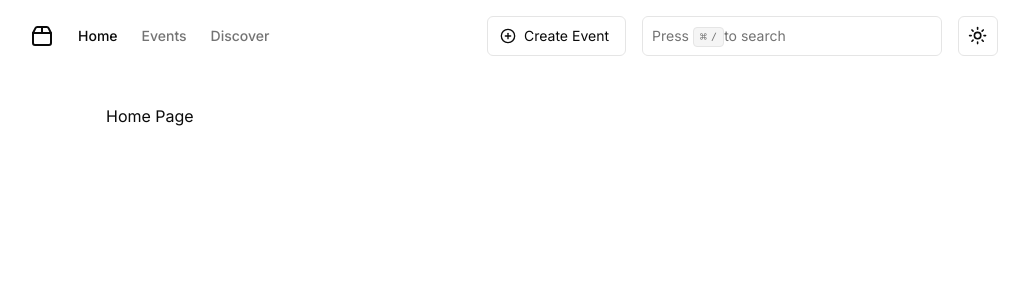
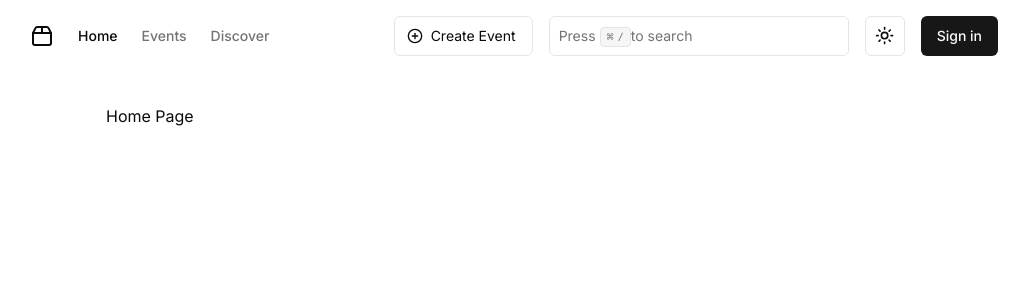
Before and after one commit to vasantakmr/events-app, a Next.js app: page / in a window 1280 px wide. Shown: the top 300 px of the page, without its empty margins (126-1155 px from the left). Built offline with nearby package versions, Linux system fonts and the light colour scheme; no server answers; the database is empty.

Commit message:
auth setup done

```diff
--- /dev/null
+++ b/components/auth/signin-button.tsx
@@ -0,0 +1,48 @@
+import { auth, signIn } from "@/lib/auth";
+import { Button } from "../ui/button";
+
+import {
+  DropdownMenu,
+  DropdownMenuContent,
+  DropdownMenuItem,
+  DropdownMenuLabel,
+  DropdownMenuSeparator,
+  DropdownMenuTrigger,
+} from "@/components/ui/dropdown-menu";
+import { CircleUser } from "lucide-react";
+
+export async function SignIn() {
+  const session = await auth();
+
+  if (!session?.user) {
+    return (
+      <form
+        action={async () => {
+          "use server";
+          await signIn();
+        }}
+      >
+        <Button type="submit">Sign in</Button>
+      </form>
+    );
+  }
+
+  return (
+    <DropdownMenu>
+      <DropdownMenuTrigger asChild>
+        <Button variant="secondary" size="icon" className="rounded-full">
+          <CircleUser className="h-5 w-5" />
+          <span className="sr-only">Toggle user menu</span>
+        </Button>
+      </DropdownMenuTrigger>
+      <DropdownMenuContent align="end">
+        <DropdownMenuLabel>My Account</DropdownMenuLabel>
+        <DropdownMenuSeparator />
+        <DropdownMenuItem>Settings</DropdownMenuItem>
+        <DropdownMenuItem>Support</DropdownMenuItem>
+        <DropdownMenuSeparator />
+        <DropdownMenuItem>Logout</DropdownMenuItem>
+      </DropdownMenuContent>
+    </DropdownMenu>
+  );
+}
--- a/components/navbar/Navbar.tsx
+++ b/components/navbar/Navbar.tsx
@@ -21,6 +21,7 @@ import { ModeToggle } from "./ModeToggle";
 import { Links } from "./Links";
 import { SearchCommandDialog } from "./SearchCommandDialog";
 import { NavbarItem } from "./NavbarItem";
+import { SignIn } from "../auth/signin-button";
 
 export function Navbar() {
   return (
@@ -75,22 +76,8 @@ export function Navbar() {
             </div>
           </form>
           <ModeToggle />
-          {/* <DropdownMenu>
-            <DropdownMenuTrigger asChild>
-              <Button variant="secondary" size="icon" className="rounded-full">
-                <CircleUser className="h-5 w-5" />
-                <span className="sr-only">Toggle user menu</span>
-              </Button>
-            </DropdownMenuTrigger>
-            <DropdownMenuContent align="end">
-              <DropdownMenuLabel>My Account</DropdownMenuLabel>
-              <DropdownMenuSeparator />
-              <DropdownMenuItem>Settings</DropdownMenuItem>
-              <DropdownMenuItem>Support</DropdownMenuItem>
-              <DropdownMenuSeparator />
-              <DropdownMenuItem>Logout</DropdownMenuItem>
-            </DropdownMenuContent>
-          </DropdownMenu> */}
+
+          <SignIn />
         </div>
       </div>
     </header>
```
